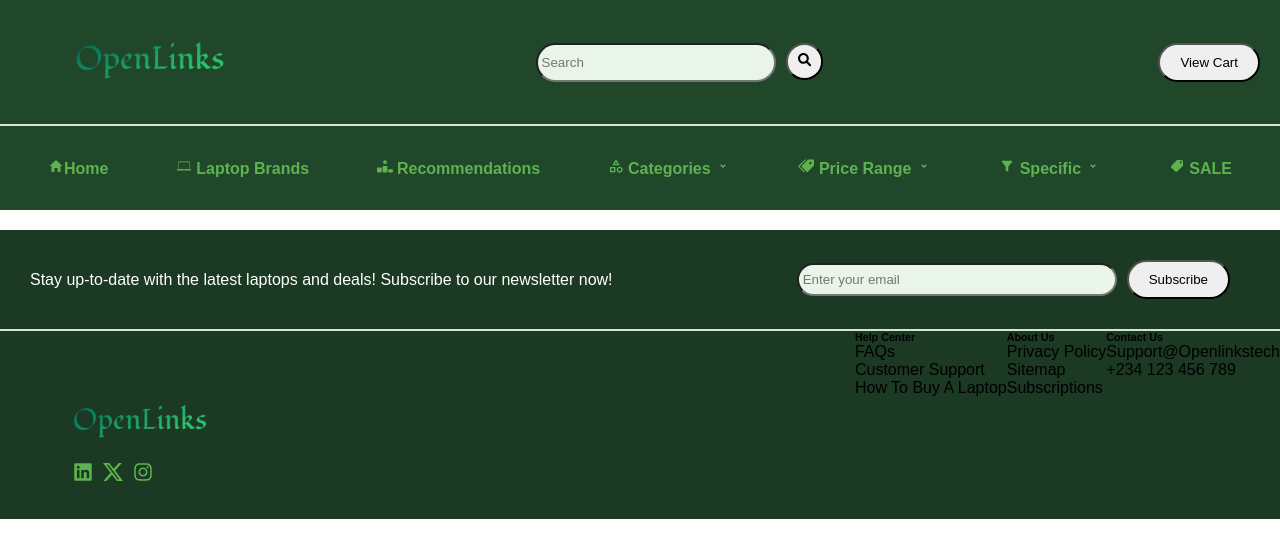
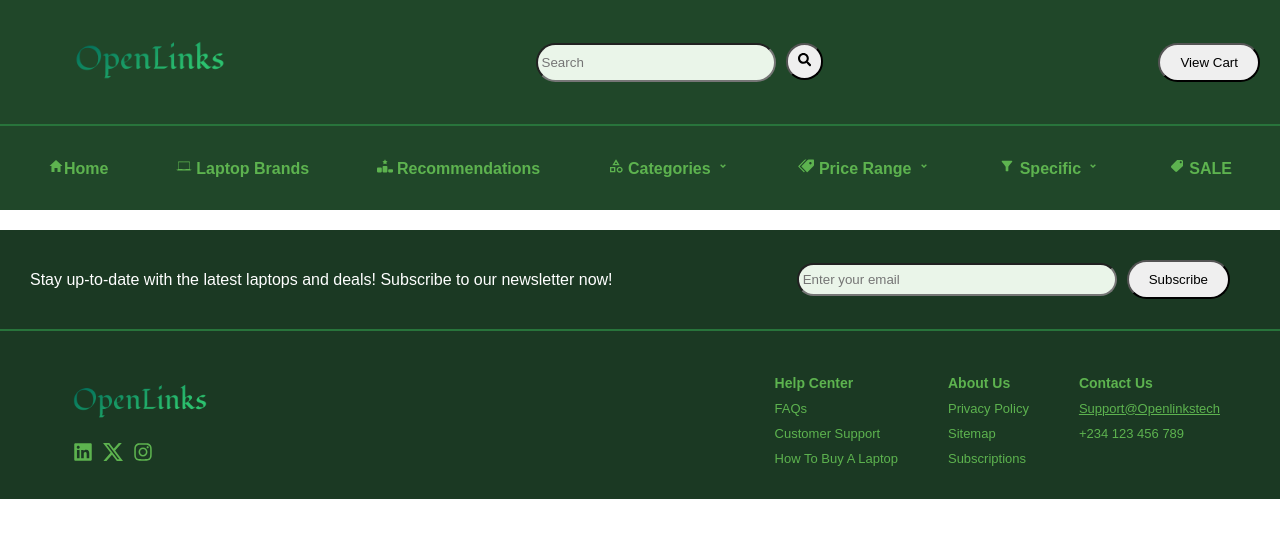
Before and after one commit to Gahbriehel/openlinks, a React (Create React App) app in the folder openlinks/: page / in a window 1280 px wide. Shown: the top 558 px of the page. Built offline with nearby package versions, Linux system fonts and the light colour scheme.

Commit message:
completewd footer styling

```diff
--- a/openlinks/src/components/footer.css
+++ b/openlinks/src/components/footer.css
@@ -81,6 +81,7 @@
 .footer_bottom {
     display: flex;
     justify-content: space-between;
+    align-items: center;
 }
 
 
@@ -90,6 +91,7 @@
     margin-left: 50px;
     margin-right: -50px;
     margin-bottom: -85px;
+    margin-top: -20px;
 
 }
 
@@ -118,13 +120,32 @@
 
 .footer_bottom_right {
     display: flex;
+    margin-right: 10px;
 }
 
 .footer_bottom_right p,
 .footer_bottom_right h6 {
     text-transform: capitalize;
+    color: var(--primary-accent);
+    cursor: pointer;
+    transition: 0.5s;
+    margin-right: 50px;
+    margin-top: 10px;
+}
+
+.footer_bottom_right h6  {
+    font-weight: bolder;
+    font-size: 14px;
+}
+
+.footer_bottom_right p {
+    font-size: 13px;
+}
+
+.footer_link {
+    text-decoration: underline;
 }
 
 hr {
-    border: 1px solid var(--border-color);
+    border: 1px solid var(--secondary-accent);
 }
--- a/openlinks/src/components/footer.js
+++ b/openlinks/src/components/footer.js
@@ -53,7 +53,7 @@ const Footer = () => {
                         </div>
                         <div className='footer_col_3'>
                             <h6>contact us</h6>
-                            <p>support@openlinkstech</p>
+                            <p className='footer_link'>support@openlinkstech</p>
                             <p>+234 123 456 789</p>
                         </div>
                     </div>
```
